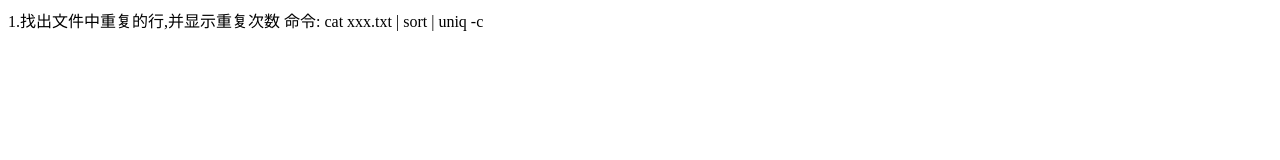
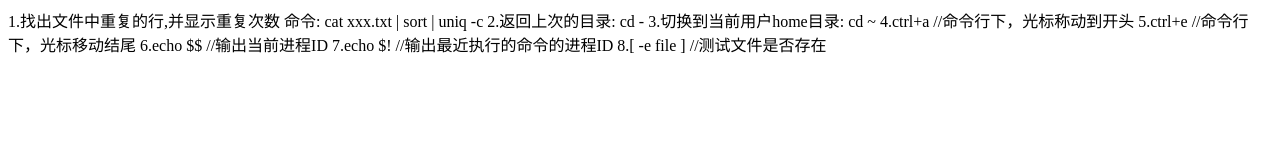
Before and after one commit to lazyp/lazyp.github.io, a plain HTML site: page linux_cmd.html in a window 1280 px wide. Drawn offline with Linux system fonts and the light colour scheme.

Commit message:
Update linux_cmd.html

```diff
--- a/linux_cmd.html
+++ b/linux_cmd.html
@@ -6,6 +6,13 @@
     <section>
       1.找出文件中重复的行,并显示重复次数
         命令: cat xxx.txt | sort | uniq -c
+      2.返回上次的目录: cd -
+      3.切换到当前用户home目录: cd ~
+      4.ctrl+a  //命令行下，光标称动到开头
+      5.ctrl+e  //命令行下，光标移动结尾
+      6.echo $$ //输出当前进程ID
+      7.echo $! //输出最近执行的命令的进程ID
+      8.[ -e file ] //测试文件是否存在
     </section>
   </body>
 </html>
```
